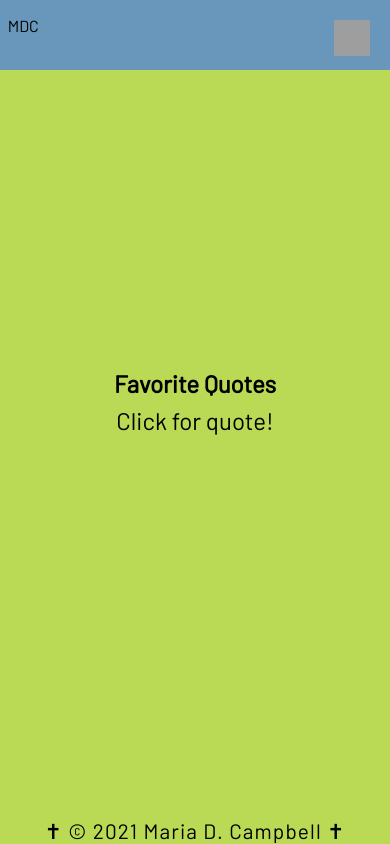
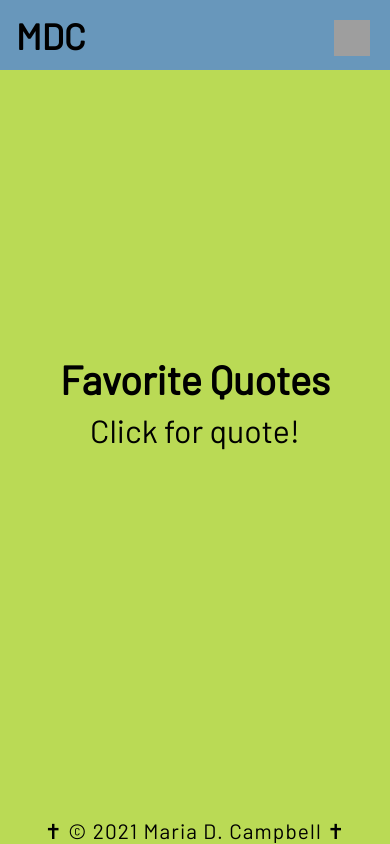
Before and after one commit to interglobalmedia/sectioning-html, a website: page about.html in a window 390 px wide. Drawn offline with Linux system fonts and the light colour scheme; grey boxes are pictures that could not be loaded.

Commit message:
Remove .logo styles add font-sizes for mobile clean up css

```diff
--- a/styles/quote-cloud.css
+++ b/styles/quote-cloud.css
@@ -13,6 +13,15 @@ body {
 
 h1 {
     margin-top: 3rem;
+	font-size: 2.5rem;
+}
+
+h2 {
+	font-size: 2rem;
+}
+
+blockquote {
+	font-size: 1.5rem;
 }
 
 section h1, h2 {
@@ -31,24 +40,14 @@ section h1, h2 {
     background: rgba(104, 151, 187, 1);
 }
 
-.header .logo {
-    padding-top: 0.25rem;
-}
-
-.logo {
-    height: 100%;
-    max-height: 250px;
-    max-width: 187.50px;
-    text-align: center;
-    text-decoration: none;
-    width: 100%;
-}
-
+/* I changed .logo class to .brand class */
 .brand {
-    height: auto;
-    margin-top: 0;
-    max-width: 7.8125rem;
-    width: 100%;
+	width: 100%;
+	width: 7.8125rem;
+	height: auto;
+	display: flex;
+	font-size: 2.25rem;
+	font-weight: bold;
 }
 
 /* End Header Logo Styling */
@@ -103,16 +102,14 @@ a:hover {
         top: 0;
     }
 
-    .header .logo {
-        padding-top: 1.5rem;
-    }
-
-    .brand {
-        height: auto;
-        margin-top: -1.25rem;
-        max-width: 7.8125rem;
-        width: 100%;
-    }
+	/* I changed .logo class to .brand class */
+	.brand {
+		margin-left: 0.5rem;
+		width: 100%;
+		width: 7.8125rem;
+		height: auto;
+		display: flex;
+	}
 
     li {
         margin: 0 0 0 1.5rem;
```
